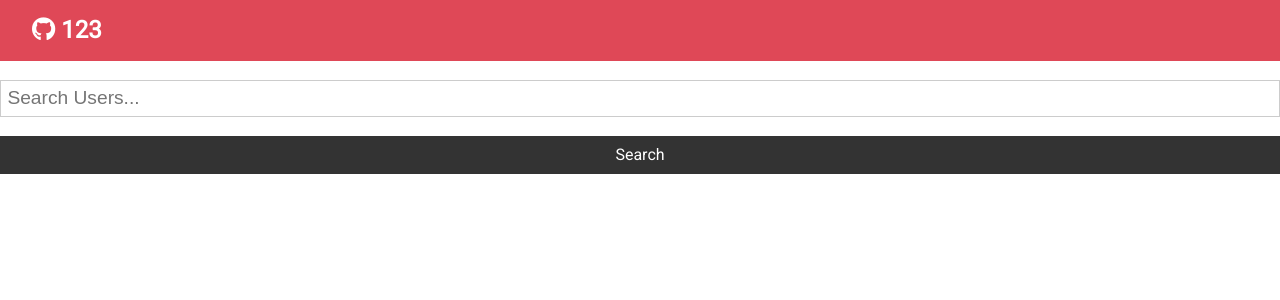
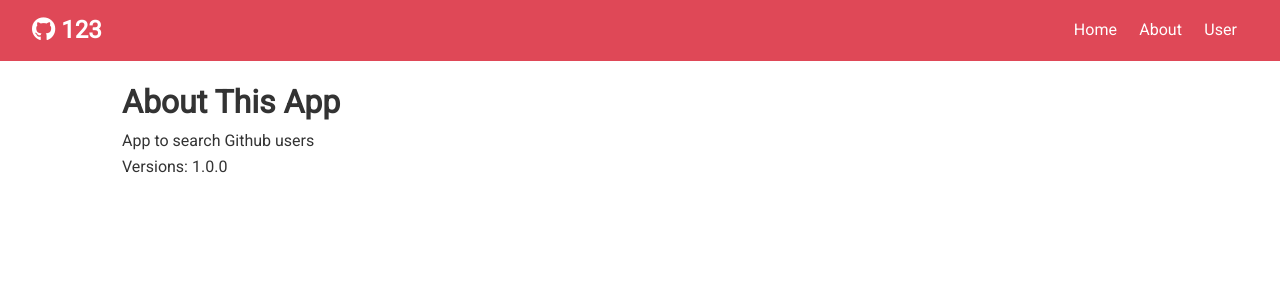
Before and after one commit to futuregit/github-finder, a React (Create React App) app: page /about in a window 1280 px wide. Shown: the top 300 px of the page. Built offline with nearby package versions, Linux system fonts and the light colour scheme.

Commit message:
Added single User component

```diff
--- a/package.json
+++ b/package.json
@@ -9,7 +9,7 @@
     "axios": "^0.24.0",
     "react": "^17.0.2",
     "react-dom": "^17.0.2",
-    "react-router-dom": "^6.0.2",
+    "react-router-dom": "^5.2.0",
     "react-scripts": "4.0.3",
     "web-vitals": "^1.0.1"
   },
--- a/src/App.js
+++ b/src/App.js
@@ -1,10 +1,13 @@
-import { Component } from 'react';
+import React, { Fragment, Component } from 'react';
+import { BrowserRouter as Router, Switch, Route } from 'react-router-dom';
 import './App.css'
 
 import Navbar from './components/layout/Navbar';
 import Users from './components/users/Users';
+import User from './components/users/User';
 import Search from './components/users/Search';
 import Alert from './components/layout/Alert';
+import About from './components/pages/About';
 import axios from 'axios';
 
 import PropsType from 'prop-types';
@@ -12,6 +15,7 @@ import PropsType from 'prop-types';
 class App extends Component {
   state = {
     users: [],
+    user: {},
     loading: false,
     alert: null
   }
@@ -27,7 +31,16 @@ class App extends Component {
       `https://api.github.com/search/users?q=${text}&client_id=${process.env.  REACT_APP_GITHUB_CLIENT_ID}&client_secret=${process.env.REACT_APP_GITHUB_CLIENT_SECRET}`
     );
     this.setState({ users: res.data.items, loading: false })
-  }
+  };
+
+  //Get single Github user
+  getUser = async (username) => {
+    this.setState({ loading: true});
+    const res = await axios.get(
+      `https://api.github.com/users/${username}?client_id=${process.env.REACT_APP_GITHUB_CLIENT_ID}&client_secret=${process.env.REACT_APP_GITHUB_CLIENT_SECRET}`
+    );
+    this.setState({ user: res.data, loading: false })
+  };
 
   //Clear users from state
   clearUsers = () => this.setState({ users: [], loading: false });
@@ -40,21 +53,39 @@ class App extends Component {
   }
 
   render(){
-    const {loading, users} = this.state;
+    const {loading, users, user} = this.state;
+
     return (
+      <Router>
         <div className="App">
           <Navbar title={"123"}/>
+          <div className='container'>
             <Alert alert={this.state.alert} />
+            <Switch>
+              <Route exact path='/' render={props => (
+                <Fragment>
                   <Search
                     searchUsers={this.searchUsers}
                     clearUsers={this.clearUsers}
                     showClear={users.length > 0 ? true: false}
                     setAlert={this.setAlert}
                   />
-        <div className="container">
                   <Users loading={loading} users={users}/>
+                </Fragment>
+              )} />
+              <Route exact path='/about' component={About} />
+              <Route exact path='/user/:login' render={props => (
+                <User
+                  {...props}
+                  getUser={this.getUser}
+                  user={user}
+                  loading={loading}
+                />
+              )} />
+            </Switch>
           </div>
         </div>
+      </Router>
     );
   }
 }
--- a/src/components/layout/Navbar.js
+++ b/src/components/layout/Navbar.js
@@ -1,5 +1,6 @@
 import React from 'react';
 import PropTypes from 'prop-types';
+import { Link } from 'react-router-dom';
 
 const Navbar = ({ icon, title}) => {
     return (
@@ -7,6 +8,17 @@ const Navbar = ({ icon, title}) => {
             <h1>
                 <i className={icon} /> {title}
             </h1>
+            <ul>
+                <li>
+                    <Link to="/">Home</Link>
+                </li>
+                <li>
+                    <Link to="/about">About</Link>
+                </li>
+                <li>
+                    <Link to="/user/:login">User</Link>
+                </li>
+            </ul>
         </nav>
     )
 }
--- /dev/null
+++ b/src/components/pages/About.js
@@ -0,0 +1,13 @@
+import React, { Fragment } from 'react'
+
+const About = () => {
+    return (
+        <Fragment>
+            <h1>About This App</h1>
+            <p>App to search Github users</p>
+            <p>Versions: 1.0.0</p>
+        </Fragment>
+    )
+};
+
+export default About;
--- /dev/null
+++ b/src/components/users/User.js
@@ -0,0 +1,34 @@
+import React, { Component } from 'react'
+
+class User extends Component {
+    componentDidMount() {
+        this.props.getUser(this.props.match.params.login);
+    }
+
+    render(){
+        const {
+            name,
+            avatar_url,
+            location,
+            bio,
+            blog,
+            login,
+            html_url,
+            followers,
+            following,
+            public_repos,
+            public_gists,
+            hireable
+        } = this.props.user;
+
+        const { loading } = this.props;
+
+        return (
+            <div>
+                {name}
+            </div>
+        )
+    }
+};
+
+export default User;
--- a/src/components/users/UserItem.js
+++ b/src/components/users/UserItem.js
@@ -1,5 +1,6 @@
-import React from 'react'
-import PropTypes from 'prop-types'
+import React from 'react';
+import PropTypes from 'prop-types';
+import { Link } from 'react-router-dom';
 
 const UserItem = ({ user: { id, login, avatar_url, html_url } }) => {
     return (
@@ -12,9 +13,9 @@ const UserItem = ({ user: { id, login, avatar_url, html_url } }) => {
             />
             <h3>{login}</h3>
             <div>
-                <a href={html_url} target="#" className="btn btn-dark btn-sm my-1">
+                <Link to={`/user/${login}`} target="#" className="btn btn-dark btn-sm my-1">
                     More
-                </a>
+                </Link>
             </div>
         </div>
     )
```
Also changed, not shown: 1 other file (tests, documents, lock files or other folders). Lines whose indentation alone changed are shown as unchanged.
